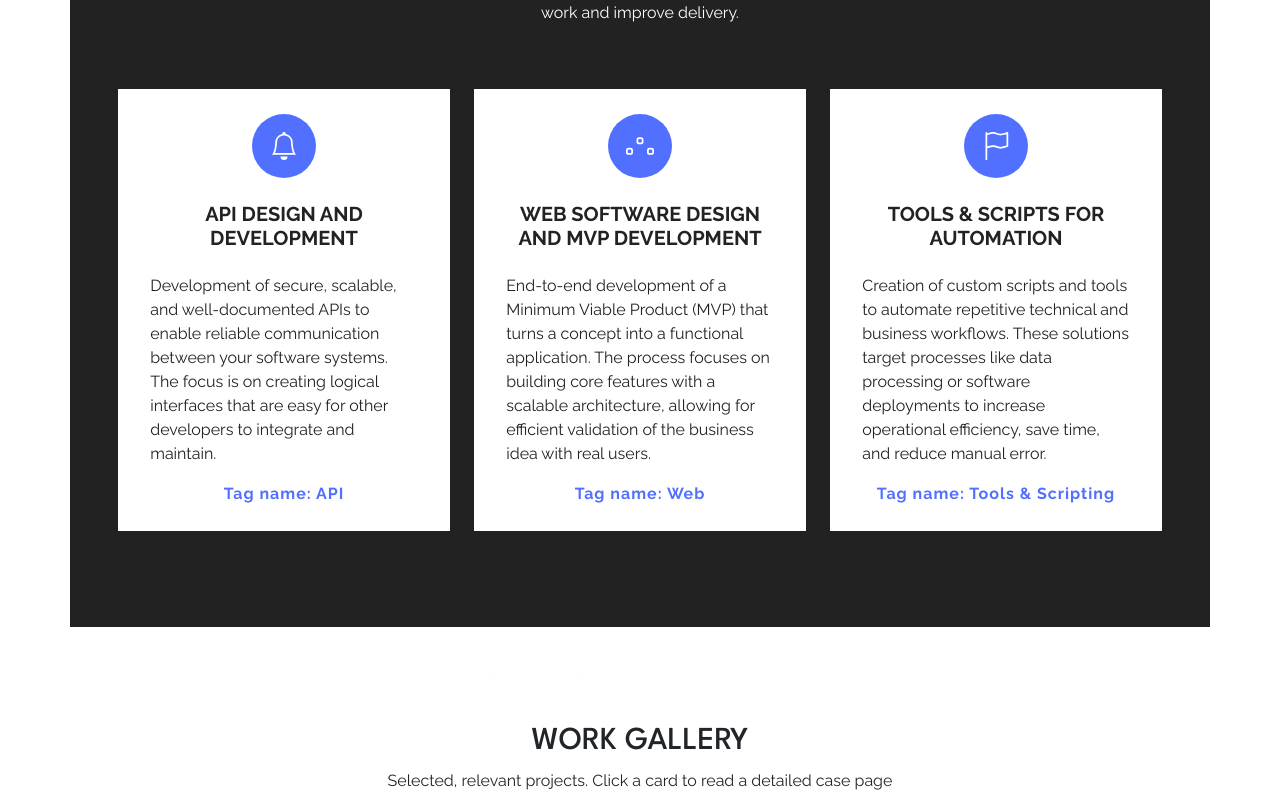
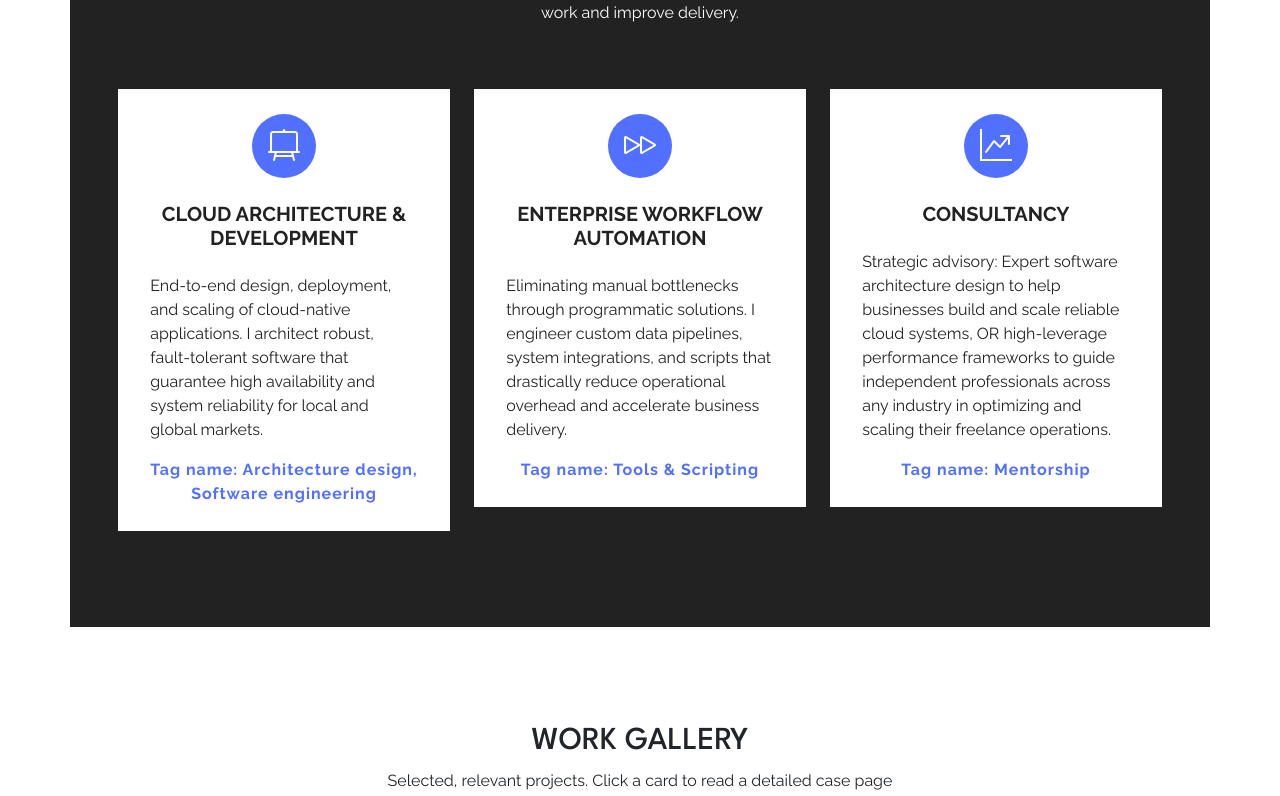
Before and after one commit to ahn-nath/personal_website_2.0, a React (Create React App) app: page / in a window 1280 px wide. Shown: the part 1701-2497 px from the top of the page. Built offline with nearby package versions, Linux system fonts and the light colour scheme.

Commit message:
style: replace icons design

```diff
--- a/src/pages/homepage/HomePage.js
+++ b/src/pages/homepage/HomePage.js
@@ -12,25 +12,25 @@ const HomePage = () => {
 
   const services = [
     {
-      iconPath: "M8 16a2 2 0 0 0 2-2H6a2 2 0 0 0 2 2M8 1.918l-.797.161A4.002 4.002 0 0 0 4 6c0 .628-.134 2.197-.459 3.742-.16.767-.376 1.566-.663 2.258h10.244c-.287-.692-.502-1.49-.663-2.258C12.134 8.197 12 6.628 12 6a4.002 4.002 0 0 0-3.203-3.92L8 1.917zM14.22 12c.223.447.481.801.78 1H1c.299-.199.557-.553.78-1C2.68 10.2 3 6.88 3 6c0-2.42 1.72-4.44 4.005-4.901a1 1 0 1 1 1.99 0A5.002 5.002 0 0 1 13 6c0 .88.32 4.2 1.22 6",
-      title: "API Design and Development",
-      description: "Development of secure, scalable, and well-documented APIs to enable reliable communication between your software systems. The focus is on creating logical interfaces that are easy for other developers to integrate and maintain.",
+      iconPath: "bi bi-easel2",
+      title: "CLOUD ARCHITECTURE & DEVELOPMENT",
+      description: "End-to-end design, deployment, and scaling of cloud-native applications. I architect robust, fault-tolerant software that guarantee high availability and system reliability for local and global markets.",
       link: "#",
-      type: "Tag name: API"
+      type: "Tag name: Architecture design, Software engineering"
+    },
+     {
+      iconPath: "bi bi-fast-forward",
+      title: "ENTERPRISE WORKFLOW AUTOMATION",
+      description: "Eliminating manual bottlenecks through programmatic solutions. I engineer custom data pipelines, system integrations, and scripts that drastically reduce operational overhead and accelerate business delivery.",
+      link: "#",
+      type: "Tag name: Tools & Scripting"
     },
     {
-      iconPath: "M0 10.5A1.5 1.5 0 0 1 1.5 9h1A1.5 1.5 0 0 1 4 10.5v1A1.5 1.5 0 0 1 2.5 13h-1A1.5 1.5 0 0 1 0 11.5zm1.5-.5a.5.5 0 0 0-.5.5v1a.5.5 0 0 0 .5.5h1a.5.5 0 0 0 .5-.5v-1a.5.5 0 0 0-.5-.5zm10.5.5A1.5 1.5 0 0 1 13.5 9h1a1.5 1.5 0 0 1 1.5 1.5v1a1.5 1.5 0 0 1-1.5 1.5h-1a1.5 1.5 0 0 1-1.5-1.5zm1.5-.5a.5.5 0 0 0-.5.5v1a.5.5 0 0 0 .5.5h1a.5.5 0 0 0 .5-.5v-1a.5.5 0 0 0-.5-.5zM6 4.5A1.5 1.5 0 0 1 7.5 3h1A1.5 1.5 0 0 1 10 4.5v1A1.5 1.5 0 0 1 8.5 7h-1A1.5 1.5 0 0 1 6 5.5zM7.5 4a.5.5 0 0 0-.5.5v1a.5.5 0 0 0 .5.5h1a.5.5 0 0 0 .5-.5v-1a.5.5 0 0 0-.5-.5z",
-      title: "Web Software Design and MVP Development",
-      description: "End-to-end development of a Minimum Viable Product (MVP) that turns a concept into a functional application. The process focuses on building core features with a scalable architecture, allowing for efficient validation of the business idea with real users.",
+      iconPath: "bi bi-graph-up-arrow",
+      title: "Consultancy",
+      description: "Strategic advisory: Expert software architecture design to help businesses build and scale reliable cloud systems, OR high-leverage performance frameworks to guide independent professionals across any industry in optimizing and scaling their freelance operations.",
       link: "#",
-      type: "Tag name: Web"
-    },
-    {
-      iconPath: "M14.778.085A.5.5 0 0 1 15 .5V8a.5.5 0 0 1-.314.464L14.5 8l.186.464-.003.001-.006.003-.023.009a12.435 12.435 0 0 1-.397.15c-.264.095-.631.223-1.047.35-.816.252-1.879.523-2.71.523-.847 0-1.548-.28-2.158-.525l-.028-.01C7.68 8.71 7.14 8.5 6.5 8.5c-.7 0-1.638.23-2.437.477A19.626 19.626 0 0 0 3 9.342V15.5a.5.5 0 0 1-1 0V.5a.5.5 0 0 1 1 0v.282c.226-.079.496-.17.79-.26C4.606.272 5.67 0 6.5 0c.84 0 1.524.277 2.121.519l.043.018C9.286.788 9.828 1 10.5 1c.7 0 1.638-.23 2.437-.477a19.587 19.587 0 0 0 1.349-.476l.019-.007.004-.002h.001M14 1.221c-.22.078-.48.167-.766.255-.81.252-1.872.523-2.734.523-.886 0-1.592-.286-2.203-.534l-.008-.003C7.662 1.21 7.139 1 6.5 1c-.669 0-1.606.229-2.415.478A21.294 21.294 0 0 0 3 1.845v6.433c.22-.078.48-.167.766-.255C4.576 7.77 5.638 7.5 6.5 7.5c.847 0 1.548.28 2.158.525l.028.01C9.32 8.29 9.86 8.5 10.5 8.5c.668 0 1.606-.229 2.415-.478A21.317 21.317 0 0 0 14 7.655V1.222z",
-      title: "Tools & scripts for automation",
-      description: "Creation of custom scripts and tools to automate repetitive technical and business workflows. These solutions target processes like data processing or software deployments to increase operational efficiency, save time, and reduce manual error.",
-      link: "#",
-      type: "Tag name: Tools & Scripting"
+      type: "Tag name: Mentorship"
     }
   ];
 
@@ -45,7 +45,7 @@ const HomePage = () => {
       ],
       title: "Credit Repair System"
     },
-    /*
+
     {
       id: "csr-scheduler",
       image: csrSchedulerImg,
@@ -55,7 +55,7 @@ const HomePage = () => {
       ],
       title: "CSR Scheduler Application"
     },
-    */
+
     {
       id: "research-imbalances-on-wikipedia",
       image: researchImbalancesImg,
--- a/src/pages/homepage/components/ServiceCard.js
+++ b/src/pages/homepage/components/ServiceCard.js
@@ -6,16 +6,8 @@ const ServiceCard = ({ iconPath, title, description, link, type, showIcon = true
 
       {showIcon &&
       <div className="bs-icon-lg bs-icon-circle bs-icon-primary d-flex flex-shrink-0 justify-content-center align-items-center d-inline-block mb-3 bs-icon lg">
-        <svg
-          xmlns="http://www.w3.org/2000/svg"
-          width="1em"
-          height="1em"
-          fill="currentColor"
-          viewBox="0 0 16 16"
-          className="bi fs-3"
-        >
-          <path d={iconPath} />
-        </svg>
+
+        <i class={iconPath}></i>
       </div>
       }
 
--- a/src/pages/homepage/components/Services.js
+++ b/src/pages/homepage/components/Services.js
@@ -1,7 +1,7 @@
 import React from 'react';
 import ServiceCard from './ServiceCard';
 
-const ServicesSection = ({title, description, services = [], showIcon = true}) => {
+const ServicesSection = ({title, description, services = [], showIcon = false}) => {
 
   return (
 
```
Also changed, not shown: src/firma.svg (added).
